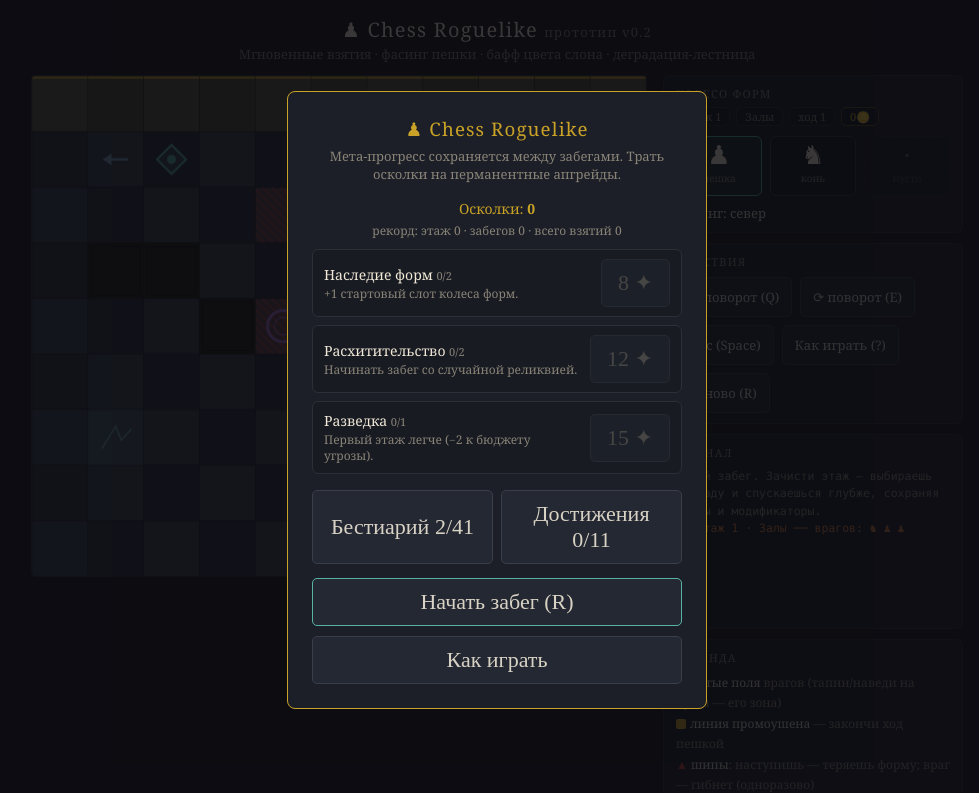
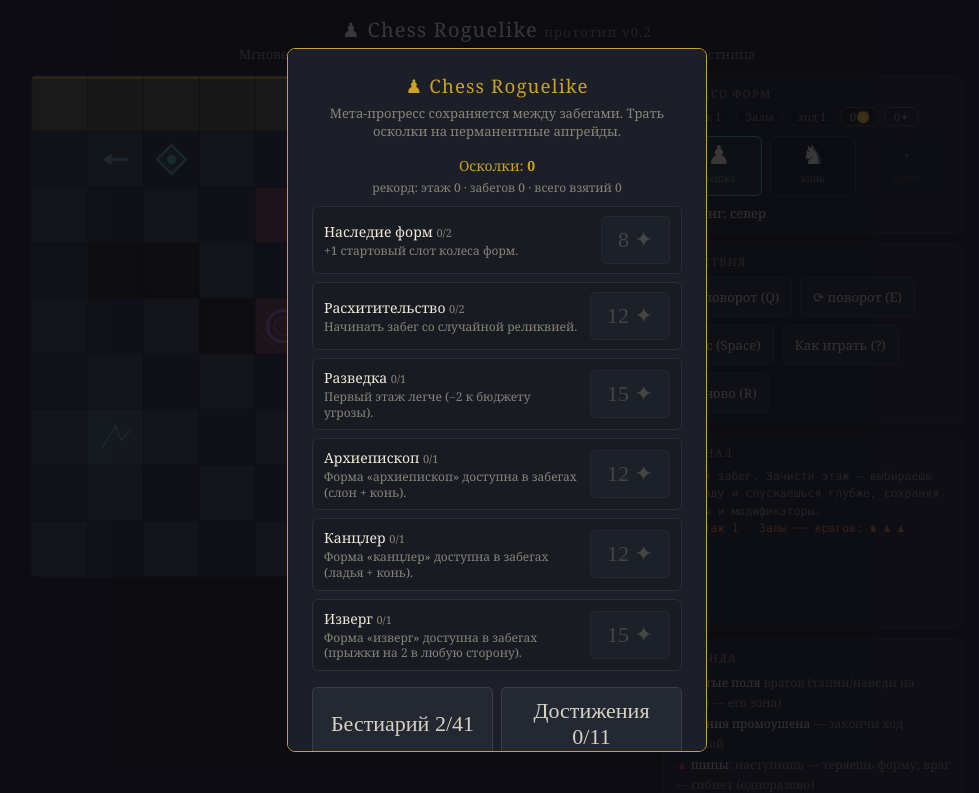
Before and after one commit to vugluskr86/roguelike_chest, a website built with Vite: page index.html in a window 1280 px wide. Shown: the top 793 px of the page, without its empty margins (143-1122 px from the left). Built offline with nearby package versions, Linux system fonts and the light colour scheme.

Commit message:
render loop

```diff
--- a/src/board.js
+++ b/src/board.js
@@ -314,6 +314,16 @@
     nextFloorStatus: [],
   };
   S.unlocked = new Set(['pawn', 'knight']);
+  // мета-апгрейды: экзотические формы, купленные в магазине
+  const exotic = [];
+  if (META.upgrades.archbishop) exotic.push('archbishop');
+  if (META.upgrades.chancellor) exotic.push('chancellor');
+  if (META.upgrades.beast) exotic.push('beast');
+  exotic.forEach((t) => {
+    S.unlocked.add(t);
+    const slot = S.player.wheel.findIndex((s, i) => i > 0 && s === null);
+    if (slot !== -1) S.player.wheel[slot] = makeForm(t, 0);
+  });
   S.gameOver = false;
   S.floor = 0;
   if (dom.logEl) dom.logEl.innerHTML = '';
--- a/src/config.js
+++ b/src/config.js
@@ -47,7 +47,7 @@
    Структура 1:1 переносится в TS-модули (типы — в JSDoc).
    ============================================================ */
 
-/** @typedef {'pawn'|'knight'|'bishop'|'rook'|'queen'} PieceType */
+/** @typedef {'pawn'|'knight'|'bishop'|'rook'|'queen'|'archbishop'|'chancellor'|'beast'} PieceType */
 /** @typedef {{x:number,y:number}} Cell */
 /** @typedef {{type:PieceType, r:number, improved:boolean, cooldown:number, homeColor:0|1}} Form */
 
@@ -55,11 +55,20 @@
   W: 11,
   H: 9,
   TILE: 56,
-  BASE_R: { bishop: 3, rook: 3, queen: 2 },
+  BASE_R: { bishop: 3, rook: 3, queen: 2, archbishop: 3, chancellor: 4, beast: 1 },
   FATIGUE_K: 2, // кулдаун формы после взятия
   ENEMY_CAPTURE_CD: 1, // кулдаун врага после взятия игрока
   EXTRA_SLOTS: 2, // слоты колеса помимо пешки
-  LADDER: { queen: 9, rook: 5, bishop: 3, knight: 3, pawn: 1 },
+  LADDER: {
+    chancellor: 10,
+    archbishop: 10,
+    beast: 8,
+    queen: 9,
+    rook: 5,
+    bishop: 3,
+    knight: 3,
+    pawn: 1,
+  },
   // Сложность этажа: враги «покупаются» из бюджета угрозы (одна кривая вместо таблиц).
   DIFF: {
     budgetBase: 4, // бюджет угрозы на этаже 1
@@ -110,6 +119,9 @@
   bishop: '♝',
   rook: '♜',
   queen: '♛',
+  archbishop: '♝',
+  chancellor: '♜',
+  beast: '☣',
   king: '♚',
   guardian: '♚',
   necro: '☠',
@@ -124,6 +136,9 @@
   bishop: 'слон',
   rook: 'ладья',
   queen: 'ферзь',
+  archbishop: 'архиепископ',
+  chancellor: 'канцлер',
+  beast: 'изверг',
   king: 'король',
   guardian: 'страж',
   necro: 'некромант',
@@ -132,7 +147,16 @@
   priest: 'жрец',
   frost: 'морозный маг',
 };
-export const STD_TYPES = new Set(['pawn', 'knight', 'bishop', 'rook', 'queen']); // формы, доступные игроку
+export const STD_TYPES = new Set([
+  'pawn',
+  'knight',
+  'bishop',
+  'rook',
+  'queen',
+  'archbishop',
+  'chancellor',
+  'beast',
+]); // формы, доступные игроку
 export const MOVE_AS = { guardian: 'king', assassin: 'knight', priest: 'bishop' }; // спец-враг → паттерн движения
 
 export const BIOMES = [
--- a/src/content.js
+++ b/src/content.js
@@ -72,6 +72,24 @@
     max: 1,
     costs: [15],
   },
+  archbishop: {
+    name: 'Архиепископ',
+    desc: 'Форма «архиепископ» доступна в забегах (слон + конь).',
+    max: 1,
+    costs: [12],
+  },
+  chancellor: {
+    name: 'Канцлер',
+    desc: 'Форма «канцлер» доступна в забегах (ладья + конь).',
+    max: 1,
+    costs: [12],
+  },
+  beast: {
+    name: 'Изверг',
+    desc: 'Форма «изверг» доступна в забегах (прыжки на 2 в любую сторону).',
+    max: 1,
+    costs: [15],
+  },
 };
 export const ACHIEVEMENTS = {
   first_blood: { name: 'Первая кровь', desc: 'Возьми первого врага.' },
--- a/src/main.js
+++ b/src/main.js
@@ -6,7 +6,7 @@
 import { CFG } from './config.js';
 import { metaLoad } from './meta.js';
 import { playerOptions } from './moves.js';
-import { render, resizeBoard } from './render.js';
+import { render, resizeBoard, startRenderLoop } from './render.js';
 import { enemyAt } from './state.js';
 import { closeModal, openHelp, openTitle } from './ui.js';
 import { inB } from './util.js';
@@ -117,4 +117,5 @@
 metaLoad();
 reset(); // готовим забег под текущими апгрейдами (рендерит доску под титулом)
 resizeBoard(); // подгоняем канвас под фактическую ширину контейнера (моб./десктоп)
+startRenderLoop(); // запускаем rAF-цикл отрисовки
 openTitle(); // стартуем с меню мета-прогрессии
--- a/src/meta.js
+++ b/src/meta.js
@@ -32,6 +32,8 @@
         kills: c.kills || {},
       };
       META.achievements = o.achievements || {};
+
+      META.shards = 1000;
     }
   } catch (e) {
     /* хранилище недоступно (напр. песочница) — играем без персистентности */
--- a/src/moves.js
+++ b/src/moves.js
@@ -109,6 +109,52 @@
     case 'queen':
       slide([...ORTHO, ...DIAG], Math.max(1, (form.r ?? CFG.BASE_R.queen) + reachBonus));
       break;
+    case 'archbishop': {
+      slide(DIAG, Math.max(1, (form.r ?? CFG.BASE_R.archbishop) + reachBonus));
+      for (const [dx, dy] of KNIGHT_J) {
+        const x = piece.x + dx,
+          y = piece.y + dy;
+        if (!inB(x, y) || S.walls.has(key(x, y)) || blk(x, y, null)) continue;
+        if (isEnemyCell(x, y)) captures.push({ x, y });
+        else if (!isBlocked(x, y)) moves.push({ x, y });
+      }
+      break;
+    }
+    case 'chancellor': {
+      slide(ORTHO, Math.max(1, (form.r ?? CFG.BASE_R.chancellor) + reachBonus));
+      for (const [dx, dy] of KNIGHT_J) {
+        const x = piece.x + dx,
+          y = piece.y + dy;
+        if (!inB(x, y) || S.walls.has(key(x, y)) || blk(x, y, null)) continue;
+        if (isEnemyCell(x, y)) captures.push({ x, y });
+        else if (!isBlocked(x, y)) moves.push({ x, y });
+      }
+      break;
+    }
+    case 'beast': {
+      const LEAP2 = [
+        [2, 0],
+        [-2, 0],
+        [0, 2],
+        [0, -2],
+        [2, 2],
+        [2, -2],
+        [-2, 2],
+        [-2, -2],
+        [1, 2],
+        [1, -2],
+        [-1, 2],
+        [-1, -2],
+      ]; // прыжки на 2 клетки в любую сторону (12 векторов)
+      for (const [dx, dy] of LEAP2) {
+        const x = piece.x + dx,
+          y = piece.y + dy;
+        if (!inB(x, y) || S.walls.has(key(x, y)) || blk(x, y, null)) continue;
+        if (isEnemyCell(x, y)) captures.push({ x, y });
+        else if (!isBlocked(x, y)) moves.push({ x, y });
+      }
+      break;
+    }
     case 'king': {
       for (const [dx, dy] of [...ORTHO, ...DIAG]) {
         const x = piece.x + dx,
--- a/src/render.js
+++ b/src/render.js
@@ -7,6 +7,44 @@
 
 export let T = CFG.TILE; // логический размер тайла (CSS-пиксели); пересчитывается в resizeBoard()
 
+let needsRedraw = true;
+let loopRunning = false;
+
+// ========== rAF-рендер ==========
+
+/**
+ * Запросить перерисовку на следующем кадре.
+ * Вызывается из всех модулей после изменения состояния.
+ */
+export function requestRender() {
+  needsRedraw = true;
+}
+
+/**
+ * Запустить rAF-цикл (один раз при старте).
+ * В среде без rAF (тесты) renderNow вызывается синхронно.
+ */
+export function startRenderLoop() {
+  if (loopRunning) return;
+  if (typeof requestAnimationFrame === 'undefined') {
+    // jsdom / тесты — синхронный рендер, rAF отсутствует
+    loopRunning = true;
+    renderNow(0);
+    return;
+  }
+  loopRunning = true;
+  function tick(ts) {
+    if (needsRedraw) {
+      needsRedraw = false;
+      renderNow(ts);
+    }
+    requestAnimationFrame(tick);
+  }
+  requestAnimationFrame(tick);
+}
+
+// ========== resize ==========
+
 export function resizeBoard() {
   const cssW = dom.cv.clientWidth || Math.min(CFG.W * CFG.TILE, (window.innerWidth || 616) - 24);
   T = cssW / CFG.W;
@@ -15,9 +53,12 @@
   dom.cv.height = Math.round(CFG.H * T * dpr);
   dom.cv.style.height = CFG.H * T + 'px'; // держим соотношение 11:9
   dom.ctx.setTransform(dpr, 0, 0, dpr, 0, 0); // рисуем в логических координатах
-  render();
+  requestRender();
 }
-export function hatch(x, y, color) {
+
+// ========== вспомогательные рисовалки ==========
+
+export function hatch(x, y, color, _ts) {
   dom.ctx.save();
   dom.ctx.beginPath();
   dom.ctx.rect(x * T, y * T, T, T);
@@ -37,7 +78,7 @@
   dom.ctx.restore();
 }
 
-export function drawSpecial(x, y, s) {
+export function drawSpecial(x, y, s, _ts) {
   const cx = x * T + T / 2,
     cy = y * T + T / 2;
   dom.ctx.save();
@@ -251,7 +292,13 @@
   dom.ctx.restore();
 }
 
-export function render() {
+// ========== полный перерендер ==========
+
+/**
+ * Немедленный полный перерендер.
+ * @param {number} ts — timestamp от rAF (для будущих анимаций)
+ */
+export function renderNow(ts) {
   dom.ctx.clearRect(0, 0, CFG.W * T, CFG.H * T);
   const insp = S.hoverEnemy || S.selectedEnemy;
   const threats = insp ? enemyThreat(insp) : allThreats();
@@ -282,13 +329,13 @@
   for (const k of threats) {
     if (S.special && S.special.get(k) && S.special.get(k).type === 'fog') continue;
     const [x, y] = k.split(',').map(Number);
-    hatch(x, y, '#b3423a');
+    hatch(x, y, '#b3423a', ts);
   }
   // особые клетки (под фигурами, над угрозами)
   if (S.special)
     S.special.forEach((s, k) => {
       const [x, y] = k.split(',').map(Number);
-      drawSpecial(x, y, s);
+      drawSpecial(x, y, s, ts);
     });
   if (insp) {
     dom.ctx.strokeStyle = '#d07a3f';
@@ -359,3 +406,11 @@
     dom.ctx.stroke();
   }
 }
+
+// ========== обратная совместимость: render() = requestRender() ==========
+
+/**
+ * Совместимый вызов — запрашивает перерисовку через rAF.
+ * Все существующие вызовы render() продолжают работать.
+ */
+export const render = requestRender;
--- a/src/styles.css
+++ b/src/styles.css
@@ -104,6 +104,10 @@
 .hudbar .hb.gold {
   color: var(--promo);
   border-color: #5a4a1e;
+}
+.hudbar .hb.shards {
+  color: #9b6dd0;
+  border-color: #5a3d7a;
 }
 .wheel {
   display: flex;
--- a/src/ui.js
+++ b/src/ui.js
@@ -457,7 +457,8 @@
     `<span class="hb">этаж ${S.floor}</span>` +
     (S.biome ? `<span class="hb">${S.biome.name}</span>` : '') +
     `<span class="hb">ход ${S.turn}</span>` +
-    `<span class="hb gold">${S.player.gold || 0}🪙</span>`;
+    `<span class="hb gold">${S.player.gold || 0}🪙</span>` +
+    `<span class="hb shards">${META.shards || 0}✦</span>`;
   dom.wheelEl.innerHTML = '';
   S.player.wheel.forEach((f, i) => {
     const el = document.createElement('div');
```
Also changed, not shown: test/moves.test.js (+54 -0 lines), 1 other file.
